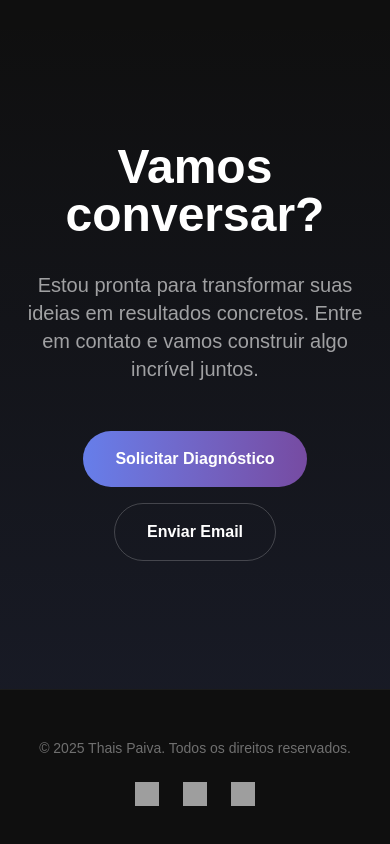
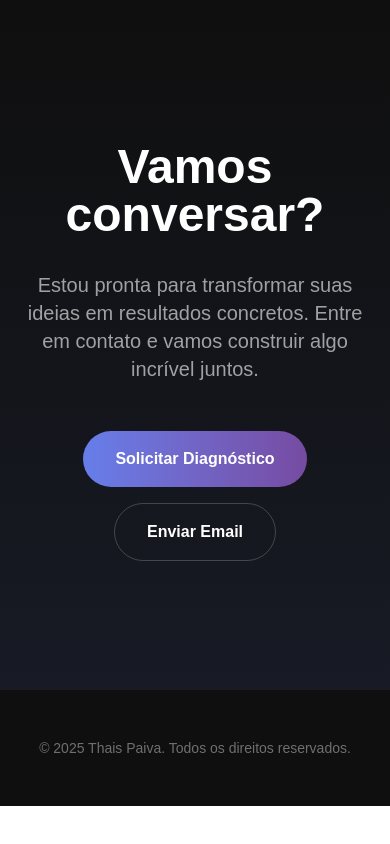
Before and after one commit to thaispaivacaliandra/thaispaivacaliandra, a Next.js app: page /sobre in a window 390 px wide. Shown: the part 3502-4346 px from the top of the page. After the commit the page ends 4308 px from the top, so only its background shows below. Built offline with nearby package versions, Linux system fonts and the light colour scheme; grey boxes are pictures that could not be loaded.

Commit message:
Adiciona suporte touch mobile e ícones SVG nas redes sociais

```diff
--- a/app/page.tsx
+++ b/app/page.tsx
@@ -146,6 +146,10 @@ export default function RobotPortfolio() {
             <Spline
               scene="https://prod.spline.design/WZKj51QRxEizlgQC/scene.splinecode"
               onLoad={() => setSplineLoaded(true)}
+              style={{
+                touchAction: 'auto',
+                pointerEvents: 'auto'
+              }}
             />
           </motion.div>
 
@@ -237,7 +241,7 @@ export default function RobotPortfolio() {
               gap: '1.5rem',
               marginTop: '0.5rem'
             }}>
-              <a href="https://www.linkedin.com/in/caliandramedia/" target="_blank" rel="noopener noreferrer" style={{
+              <a href="https://www.linkedin.com/in/seu-perfil" target="_blank" rel="noopener noreferrer" style={{
                 width: '2.5rem',
                 height: '2.5rem',
                 display: 'flex',
@@ -252,7 +256,7 @@ export default function RobotPortfolio() {
                   <path d="M19 0h-14c-2.761 0-5 2.239-5 5v14c0 2.761 2.239 5 5 5h14c2.762 0 5-2.239 5-5v-14c0-2.761-2.238-5-5-5zm-11 19h-3v-11h3v11zm-1.5-12.268c-.966 0-1.75-.79-1.75-1.764s.784-1.764 1.75-1.764 1.75.79 1.75 1.764-.783 1.764-1.75 1.764zm13.5 12.268h-3v-5.604c0-3.368-4-3.113-4 0v5.604h-3v-11h3v1.765c1.396-2.586 7-2.777 7 2.476v6.759z"/>
                 </svg>
               </a>
-              <a href="https://github.com/thaispaivacaliandra" target="_blank" rel="noopener noreferrer" style={{
+              <a href="https://github.com/seu-usuario" target="_blank" rel="noopener noreferrer" style={{
                 width: '2.5rem',
                 height: '2.5rem',
                 display: 'flex',
@@ -267,7 +271,7 @@ export default function RobotPortfolio() {
                   <path d="M12 0c-6.626 0-12 5.373-12 12 0 5.302 3.438 9.8 8.207 11.387.599.111.793-.261.793-.577v-2.234c-3.338.726-4.033-1.416-4.033-1.416-.546-1.387-1.333-1.756-1.333-1.756-1.089-.745.083-.729.083-.729 1.205.084 1.839 1.237 1.839 1.237 1.07 1.834 2.807 1.304 3.492.997.107-.775.418-1.305.762-1.604-2.665-.305-5.467-1.334-5.467-5.931 0-1.311.469-2.381 1.236-3.221-.124-.303-.535-1.524.117-3.176 0 0 1.008-.322 3.301 1.23.957-.266 1.983-.399 3.003-.404 1.02.005 2.047.138 3.006.404 2.291-1.552 3.297-1.23 3.297-1.23.653 1.653.242 2.874.118 3.176.77.84 1.235 1.911 1.235 3.221 0 4.609-2.807 5.624-5.479 5.921.43.372.823 1.102.823 2.222v3.293c0 .319.192.694.801.576 4.765-1.589 8.199-6.086 8.199-11.386 0-6.627-5.373-12-12-12z"/>
                 </svg>
               </a>
-              <a href="https://www.instagram.com/thaispaivaoliver/" target="_blank" rel="noopener noreferrer" style={{
+              <a href="https://www.instagram.com/seu-perfil" target="_blank" rel="noopener noreferrer" style={{
                 width: '2.5rem',
                 height: '2.5rem',
                 display: 'flex',
@@ -456,6 +460,19 @@ export default function RobotPortfolio() {
         @keyframes spin {
           to { transform: rotate(360deg); }
         }
+
+        @media (min-width: 768px) {
+          .action-card {
+            position: absolute !important;
+            top: 30%;
+            left: 50%;
+            transform: translateX(-50%) !important;
+          }
+        }
+
+        a:hover svg {
+          transform: scale(1.1);
+        }
       `}</style>
     </div>
   );
--- a/app/sobre/page.tsx
+++ b/app/sobre/page.tsx
@@ -214,17 +214,6 @@ export default function SobrePage() {
           <p className="text-white/40 text-sm">
             © 2025 Thais Paiva. Todos os direitos reservados.
           </p>
-          <div className="flex gap-6">
-            <a href="https://linkedin.com" target="_blank" rel="noopener noreferrer" className="hover:opacity-70 transition-opacity">
-              <img src="https://cdn-icons-png.flaticon.com/512/174/174857.png" alt="LinkedIn" className="w-6 h-6" />
-            </a>
-            <a href="https://github.com" target="_blank" rel="noopener noreferrer" className="hover:opacity-70 transition-opacity">
-              <img src="https://cdn-icons-png.flaticon.com/512/733/733553.png" alt="GitHub" className="w-6 h-6" />
-            </a>
-            <a href="https://instagram.com" target="_blank" rel="noopener noreferrer" className="hover:opacity-70 transition-opacity">
-              <img src="https://cdn-icons-png.flaticon.com/512/174/174855.png" alt="Instagram" className="w-6 h-6" />
-            </a>
-          </div>
         </div>
       </footer>
     </div>
```
